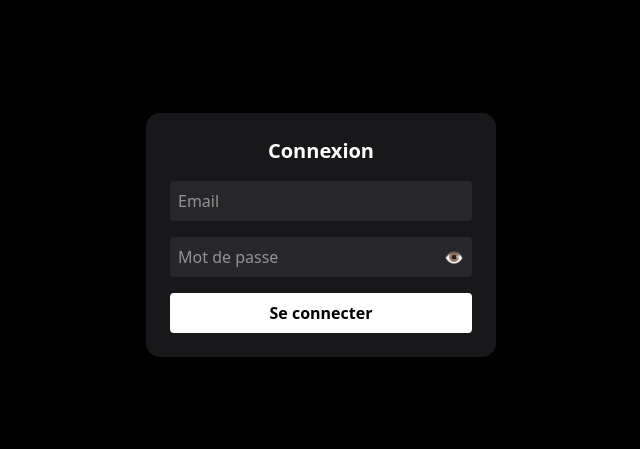
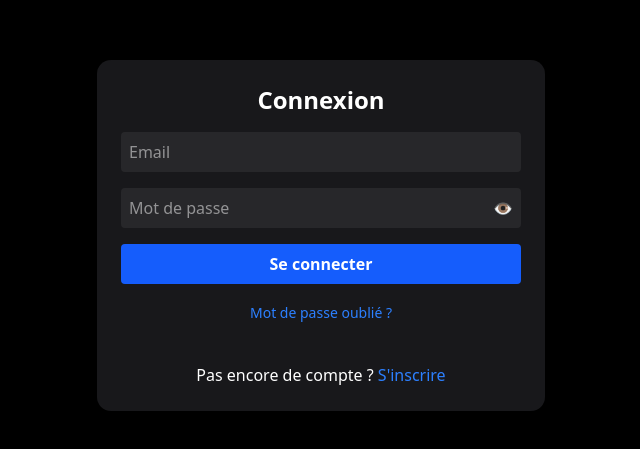
Before and after one commit to Sory-7564/my-omnia, a Next.js app: page /auth/login in a window 1280 px wide. Shown: the part 165-614 px from the top of the page, without its empty margins (319-959 px from the left). Built offline with nearby package versions, Linux system fonts and the light colour scheme; no server answers.

Commit message:
Update page.tsx

```diff
--- a/src/app/auth/login/page.tsx
+++ b/src/app/auth/login/page.tsx
@@ -1,28 +1,62 @@
-"use client"
+'use client'
 
-import { useState } from "react"
-import { supabase } from "@/lib/supabaseClient"
-import { useRouter } from "next/navigation"
+import { useState, useEffect } from 'react'
+import { useRouter } from 'next/navigation'
+import { createClient } from '@supabase/supabase-js'
 
 export default function LoginPage() {
   const router = useRouter()
 
-  const [email, setEmail] = useState("")
-  const [password, setPassword] = useState("")
-  const [error, setError] = useState<string | null>(null)
+  const [email, setEmail] = useState('')
+  const [password, setPassword] = useState('')
+  const [showPassword, setShowPassword] = useState(false)
+
   const [loading, setLoading] = useState(false)
+  const [error, setError] = useState('')
+  const [info, setInfo] = useState('')
 
-  // 👁️ state affichage mot de passe
-  const [showPassword, setShowPassword] = useState(false)
+  useEffect(() => {
+    const supabase = createClient(
+      process.env.NEXT_PUBLIC_SUPABASE_URL!,
+      process.env.NEXT_PUBLIC_SUPABASE_ANON_KEY!
+    )
+
+    const checkSession = async () => {
+      const { data } = await supabase.auth.getSession()
+      if (data.session) {
+        router.replace('/')
+      }
+    }
+
+    checkSession()
+
+    const {
+      data: { subscription },
+    } = supabase.auth.onAuthStateChange((event, session) => {
+      if ((event === 'SIGNED_IN' || event === 'TOKEN_REFRESHED') && session) {
+        router.replace('/')
+      }
+    })
+
+    return () => {
+      subscription.unsubscribe()
+    }
+  }, [router])
 
   const handleLogin = async (e: React.FormEvent) => {
     e.preventDefault()
     setLoading(true)
-    setError(null)
+    setError('')
+    setInfo('')
 
-    const { error } = await supabase.auth.signInWithPassword({
+    const supabase = createClient(
+      process.env.NEXT_PUBLIC_SUPABASE_URL!,
+      process.env.NEXT_PUBLIC_SUPABASE_ANON_KEY!
+    )
+
+    const { data, error } = await supabase.auth.signInWithPassword({
       email,
-      password
+      password,
     })
 
     if (error) {
@@ -31,57 +65,99 @@ export default function LoginPage() {
       return
     }
 
+    if (data.session) {
+      router.replace('/')
+      return
+    }
+
     setLoading(false)
-    router.push("/dashboard")
+  }
+
+  const handleResetPassword = async () => {
+    if (!email) {
+      setError('Entre ton email pour réinitialiser le mot de passe.')
+      return
+    }
+
+    setLoading(true)
+    setError('')
+    setInfo('')
+
+    const supabase = createClient(
+      process.env.NEXT_PUBLIC_SUPABASE_URL!,
+      process.env.NEXT_PUBLIC_SUPABASE_ANON_KEY!
+    )
+
+    const { error } = await supabase.auth.resetPasswordForEmail(email, {
+      redirectTo: `${location.origin}/reset-password`,
+    })
+
+    if (error) {
+      setError(error.message)
+    } else {
+      setInfo('Email de réinitialisation envoyé 📩')
+    }
+
+    setLoading(false)
   }
 
   return (
-    <div className="min-h-screen flex items-center justify-center bg-black text-white">
-      <form
-        onSubmit={handleLogin}
-        className="bg-zinc-900 p-6 rounded-xl w-[350px] flex flex-col gap-4"
-      >
-        <h1 className="text-xl font-bold text-center">Connexion</h1>
+    <div className="min-h-screen bg-black text-white flex items-center justify-center px-4">
+      <form onSubmit={handleLogin} className="w-full max-w-md bg-zinc-900 p-6 rounded-xl space-y-4">
+        <h2 className="text-2xl font-bold text-center">Connexion</h2>
 
-        {error && <p className="text-red-500 text-sm">{error}</p>}
+        {error && <p className="text-red-500 text-sm text-center">{error}</p>}
+        {info && <p className="text-green-500 text-sm text-center">{info}</p>}
 
         <input
           type="email"
-          placeholder="Email"
           value={email}
           onChange={e => setEmail(e.target.value)}
+          placeholder="Email"
           required
           className="w-full p-2 rounded bg-zinc-800"
         />
 
-        {/* 👁️ mot de passe */}
+        {/* INPUT PASSWORD AVEC 👁️ */}
         <div className="relative">
           <input
-            type={showPassword ? "text" : "password"}
-            placeholder="Mot de passe"
+            type={showPassword ? 'text' : 'password'}
             value={password}
             onChange={e => setPassword(e.target.value)}
+            placeholder="Mot de passe"
             required
-            className="w-full p-2 pr-10 rounded bg-zinc-800"
+            className="w-full p-2 rounded bg-zinc-800 pr-10"
           />
-
           <button
             type="button"
             onClick={() => setShowPassword(!showPassword)}
             className="absolute right-2 top-2 text-gray-400"
           >
-            {showPassword ? "🙈" : "👁️"}
+            {showPassword ? '🙈' : '👁️'}
           </button>
         </div>
 
-        <button
-          type="submit"
-          disabled={loading}
-          className="bg-white text-black p-2 rounded font-semibold"
-        >
-          {loading ? "Connexion..." : "Se connecter"}
+        <button type="submit" disabled={loading} className="w-full py-2 bg-blue-600 rounded font-semibold disabled:opacity-50">
+          {loading ? 'Connexion...' : 'Se connecter'}
         </button>
+
+        <button type="button" onClick={handleResetPassword} className="w-full text-sm text-blue-500 hover:underline">
+          Mot de passe oublié ?
+        </button>
+
+        <div className="text-center mt-6">
+          <p>
+            Pas encore de compte ?{' '}
+            <button
+              type="button"
+              onClick={() => router.push('/auth/register')}
+              className="text-blue-500 font-medium hover:underline"
+            >
+              S'inscrire
+            </button>
+          </p>
+        </div>
       </form>
     </div>
   )
-}
+    }
```
